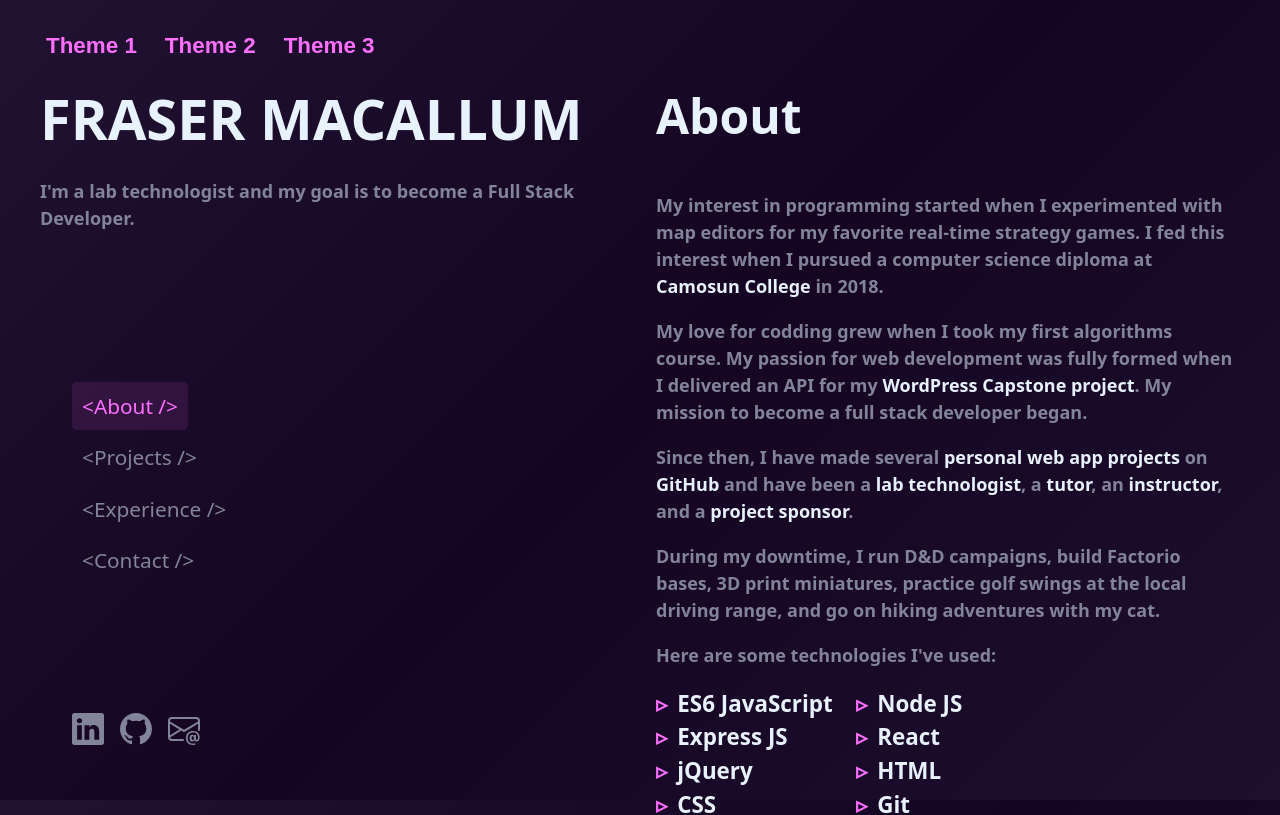
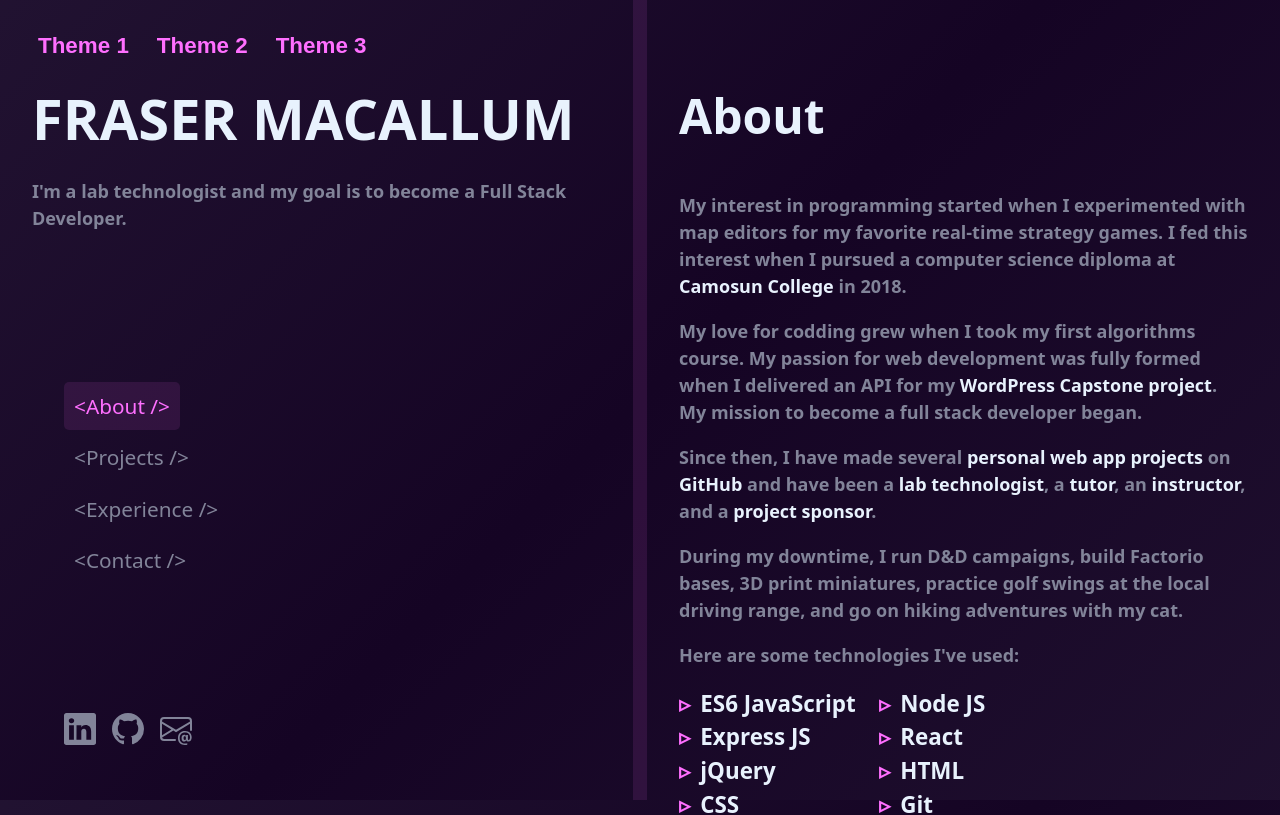
Before and after one commit to frayfray248/fraser-portfolio-v3, a Next.js app: page / in a window 1280 px wide. Shown: the top 815 px of the page. Built offline with nearby package versions, Linux system fonts and the light colour scheme.

Commit message:
column border

```diff
--- /dev/null
+++ b/src/app/components/layout/ColumnBorder.js
@@ -0,0 +1,27 @@
+import styled from 'styled-components'
+
+import { singleColumnMaxWidth, singleColumnMaxHeight } from '@/app/config/config'
+
+
+const StyledColumnBorder = styled.div`
+    background-color: ${props => props.theme.colors.containerBackground};
+    width: 15px;
+    height: 100vh;
+    position: -webkit-sticky;
+    position: sticky;
+    top: 0;
+
+    @media ${singleColumnMaxWidth} {
+        display: none;
+    }
+
+    @media ${singleColumnMaxHeight} {
+        display: none;
+    }
+`
+
+export default function ColumnBorder() {
+    return (
+        <StyledColumnBorder />
+    )
+}
--- a/src/app/components/layout/Container.js
+++ b/src/app/components/layout/Container.js
@@ -4,7 +4,7 @@ import { singleColumnMaxWidth, singleColumnMaxHeight } from '@/app/config/config
 
 const StyledContainer = styled.div`
     display: flex;
-    max-width: 1200px;
+    max-width: 1400px;
     margin: 0 auto;
     padding: 0 2rem;
     gap: 2rem;
--- a/src/app/page.js
+++ b/src/app/page.js
@@ -9,6 +9,7 @@ import { mainTheme } from './styles/themes'
 
 // components
 import Container from "./components/layout/Container"
+import ColumnBorder from "./components/layout/ColumnBorder"
 import Header from "./components/header/Header"
 import Main from "./components/layout/Main"
 import About from "./components/sections/About"
@@ -80,6 +81,7 @@ export default function Home() {
                 <GlobalStyles />
                 <Container>
                     <Header themeButtonHandler={themeChangeHandler} activeSection={activeSection} />
+                    <ColumnBorder />
                     <Main>
                         <div ref={aboutRef} data-section="about" ><About/></div>
                         <div ref={projectsRef} data-section="projects"><Projects/></div>
@@ -87,7 +89,6 @@ export default function Home() {
                         <div ref={contactRef} data-section="contact"><Contact/></div>
                         <Footer/>
                     </Main>
-
                 </Container>
             </ThemeProvider>
         </React.Fragment>
```
